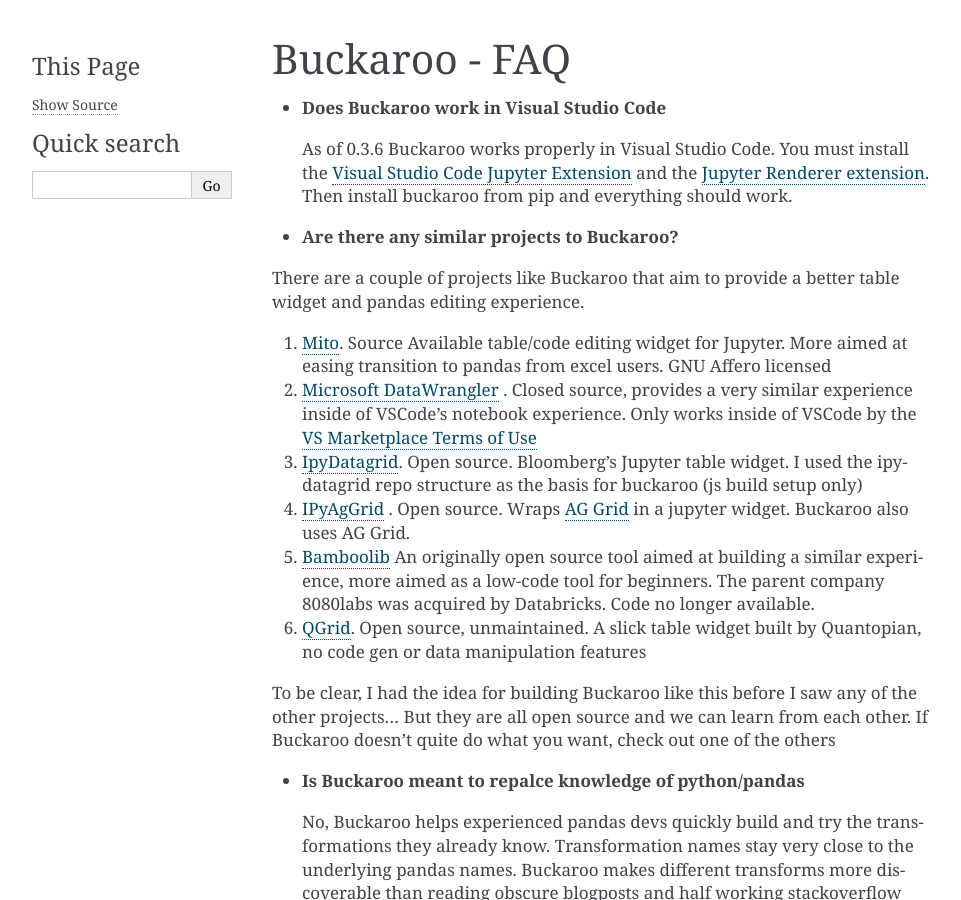
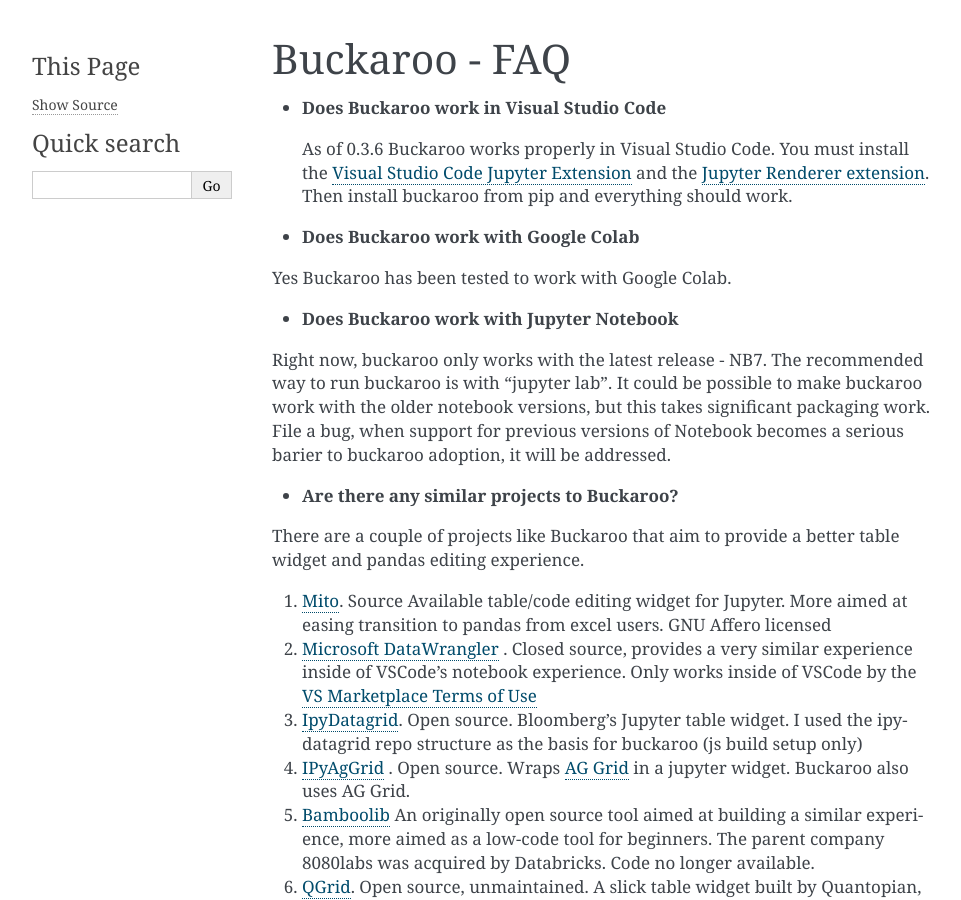
Before and after one commit to paddymul/buckaroo, a Sphinx documentation site: the page built from docs/source/FAQ.rst, in a window 1280 px wide and 900 px high. Shown: the whole window, without its empty margins (148-1109 px from the left). Built offline with Sphinx 7.4.7, drawn with Linux system fonts in a browser that asks for light colours.

Commit message:
new releases of buckaroo, with better dependency reqs to force jupyterlab > 3.6.0

```diff
--- a/docs/source/FAQ.rst
+++ b/docs/source/FAQ.rst
@@ -9,6 +9,14 @@
 * **Does Buckaroo work in Visual Studio Code**
 
   As of 0.3.6 Buckaroo works properly in Visual Studio Code.  You must install the `Visual Studio Code Jupyter Extension <https://marketplace.visualstudio.com/items?itemName=ms-toolsai.jupyter>`_ and the `Jupyter Renderer extension <https://marketplace.visualstudio.com/items?itemName=ms-toolsai.jupyter-renderers>`_.  Then install buckaroo from pip and everything should work.
+
+* **Does Buckaroo work with Google Colab**
+
+Yes Buckaroo has been tested to work with Google Colab.
+
+* **Does Buckaroo work with Jupyter Notebook**
+
+Right now, buckaroo only works with the latest release - NB7.  The recommended way to run buckaroo is with "jupyter lab".  It could be possible to make buckaroo work with the older notebook versions, but this takes significant packaging work.  File a bug, when support for previous versions of Notebook becomes a serious barier to buckaroo adoption, it will be addressed.
 
 *  **Are there any similar projects to Buckaroo?**
 
--- a/package.json
+++ b/package.json
@@ -1,6 +1,6 @@
 {
     "name": "buckaroo",
-    "version": "0.3.8",
+    "version": "0.3.9",
     "description": "Fast Datagrid widget for the Jupyter Notebook and JupyterLab",
     "keywords": [
         "jupyter",
@@ -30,10 +30,10 @@
     "types": "./lib/index.d.ts",
     "repository": {
         "type": "git",
-        "url": "https://github.com/paddymul/buckaroo"
+        "url": "https://github.com/paddymulp/buckaroo"
     },
     "scripts": {
-        "build": "npm run build:lib && npm run build:labextension",
+        "build": "npm run build:lib && run build:labextension",
         "build-full": "npm run build:lib &&  run build:nbextension && npm run build:labextension",
         "build:dev": "npm run build:lib && npm run build:nbextension && npm run build:labextension:dev",
         "build:labextension": "jupyter labextension build .",
--- a/pyproject.toml
+++ b/pyproject.toml
@@ -33,9 +33,10 @@
     "Programming Language :: Python :: 3.10",
 ]
 dependencies = [
-    "ipywidgets>=7.6.0,<9"
+    "ipywidgets>=7.6.0,<9",
+    "jupyterlab>=3.6.0"
 ]
-version = "0.3.8"
+version = "0.3.10"
 
 [project.license]
 file = "LICENSE.txt"
--- a/webpack.config.js
+++ b/webpack.config.js
@@ -93,6 +93,8 @@
 };
 
 module.exports = [
+// the following section must be commented out for the nbextension to work
+// I think it must be enabled for the dev mode of the react app to work
   {
       entry: './examples/index-react18.tsx',
         output: {
```
